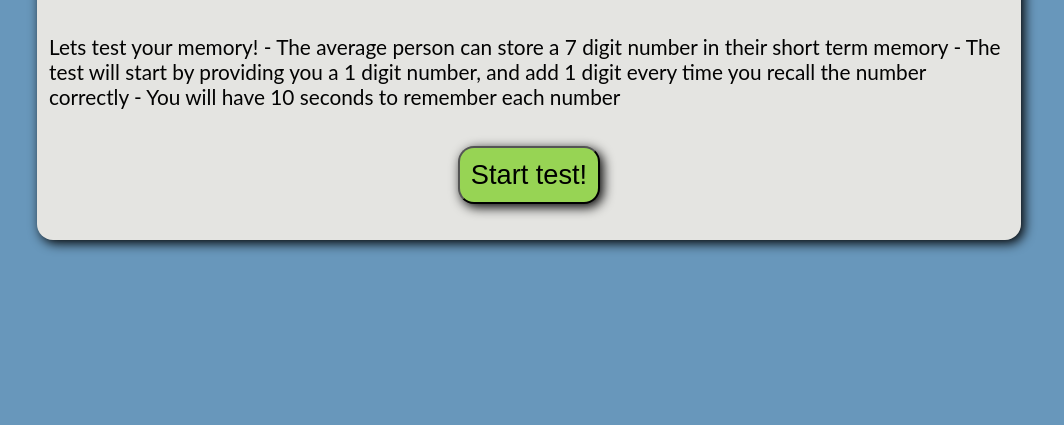
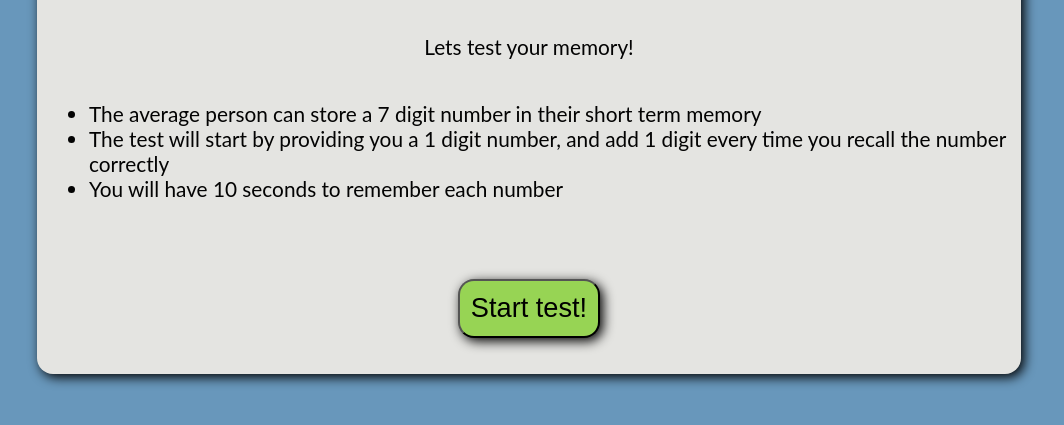
Before and after one commit to BTremb/Memory-Test-Project, a plain HTML site: page index.html in a window 1280 px wide. Shown: the part 139-564 px from the top of the page, without its empty margins (111-1175 px from the left). Drawn offline with Linux system fonts and the light colour scheme.

Commit message:
Add files via upload

```diff
--- a/index.html
+++ b/index.html
@@ -13,10 +13,12 @@
 
             <p>
                 Lets test your memory!
-                    - The average person can store a 7 digit number in their short term memory
-                    - The test will start by providing you a 1 digit number, and add 1 digit every time you recall the number correctly
-                    - You will have 10 seconds to remember each number
-              </p>
+                <ul>
+                    <li>The average person can store a 7 digit number in their short term memory</li>
+                    <li>The test will start by providing you a 1 digit number, and add 1 digit every time you recall the number correctly</li>
+                    <li>You will have 10 seconds to remember each number</li>
+                </ul>
+                </p>
 
 
             <a href="remember.html">
```
